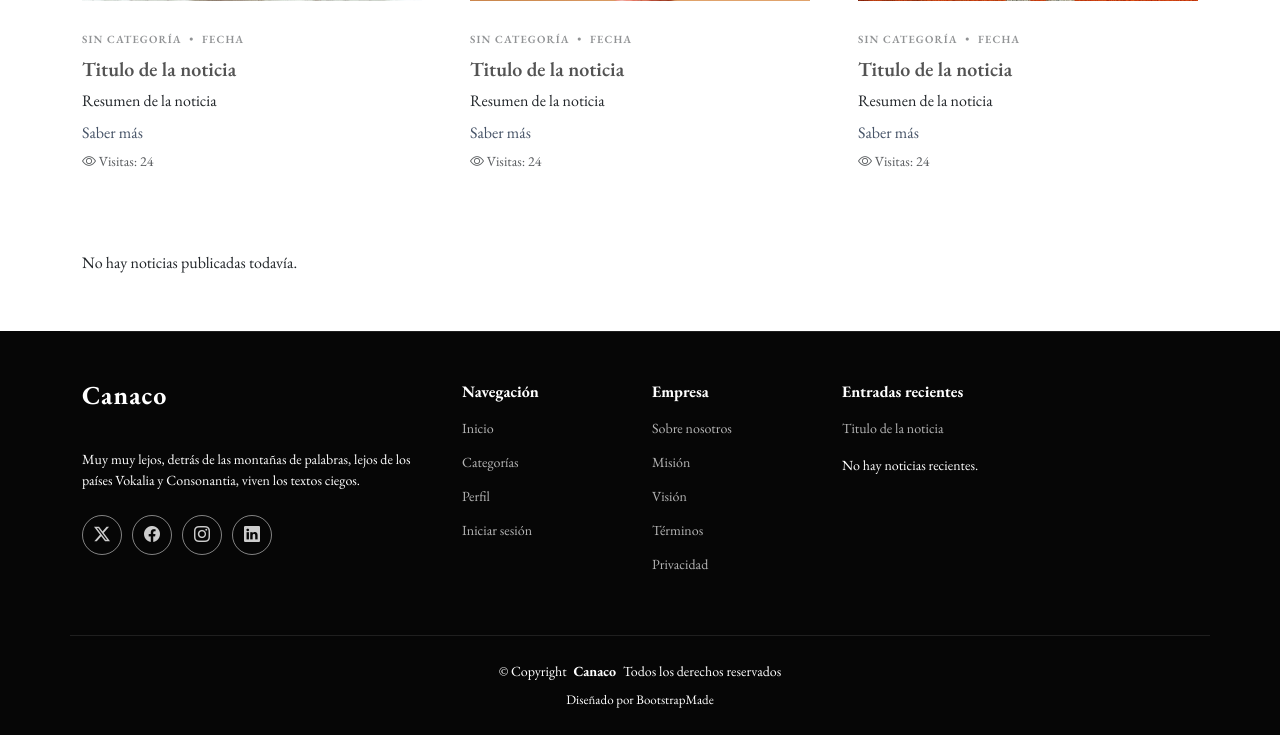
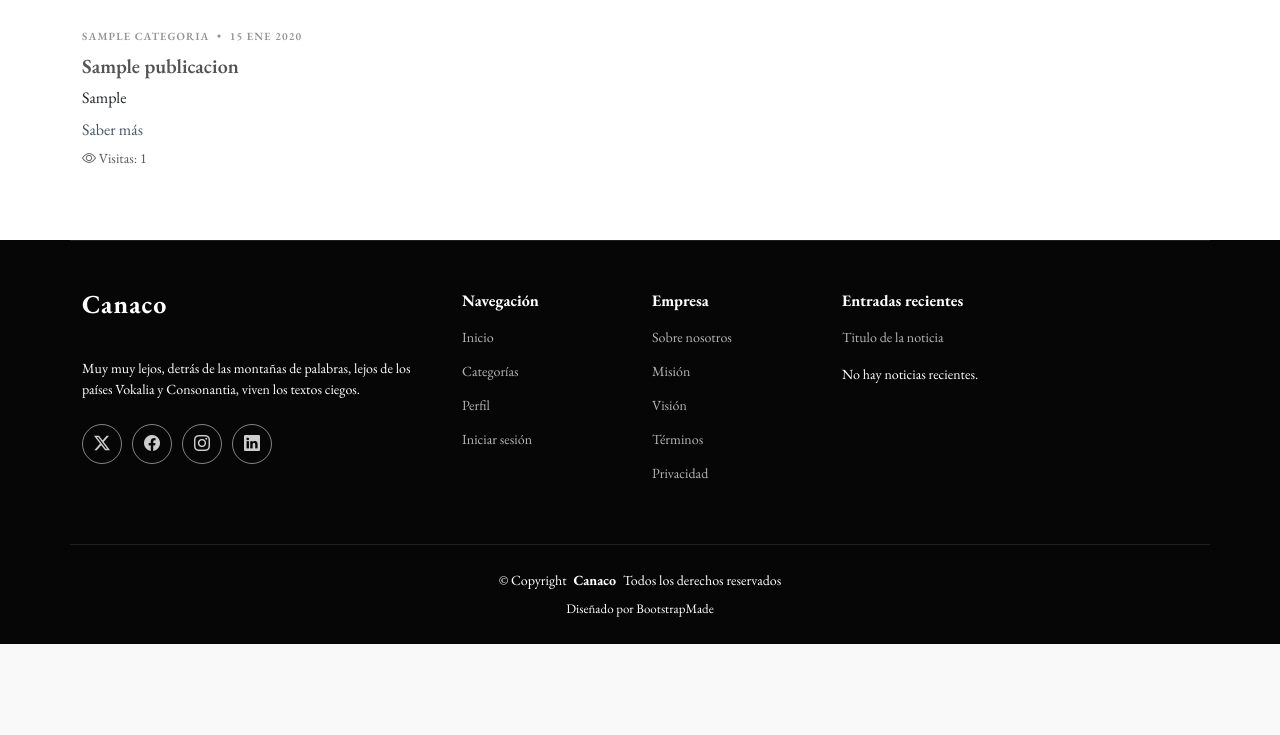
Before and after one commit to Panucho69/conaco, a Django app: page / in a window 1280 px wide. Shown: the part 1040-1775 px from the top of the page. After the commit the page ends 1684 px from the top, so only its background shows below. Run offline with Django 4.2, Linux system fonts and the light colour scheme; tables that the repository leaves empty hold one stand-in row (values such as "Sample post"); some libraries are stand-ins or nearby versions.

Commit message:
Laboratorio 12: inicio y categorías dinámicos
El inicio muestra en el carrusel y en las tarjetas las tres noticias
publicadas más recientes, y la página de categorías lista las noticias
publicadas con filtro por categoría. Ajusta las imágenes subidas por
los usuarios al mismo tamaño en las tarjetas y enlaza 'Todas' en el
menú de categorías.

```diff
--- a/home/templates/home/index.html
+++ b/home/templates/home/index.html
@@ -3,15 +3,16 @@
 {% block title %}Inicio{% endblock %}
 {% block content %}
 
+{% if slider %}
 <!-- Carrusel de noticias destacadas -->
 <section id="slider" class="slider section dark-background">
     <div class="container" data-aos="fade-up" data-aos-delay="100">
         <div class="swiper init-swiper">
             <script type="application/json" class="swiper-config">
                 {
-                    "loop": true,
+                    "rewind": true,
                     "speed": 600,
-                    "autoplay": { "delay": 5000 },
+                    "autoplay": { "delay": 4500 },
                     "slidesPerView": "auto",
                     "centeredSlides": true,
                     "pagination": { "el": ".swiper-pagination", "type": "bullets", "clickable": true },
@@ -20,27 +21,17 @@
             </script>
 
             <div class="swiper-wrapper">
-                <div class="swiper-slide" style="background-image: url('{% static 'img/post-slide-1.jpg' %}');">
+                {% for noticia in slider %}
+                <div class="swiper-slide" style="background-image: url('{% if noticia.imagen_portada %}{{ noticia.imagen_portada.display_url }}{% else %}{% static 'img/post-slide-1.jpg' %}{% endif %}');">
                     <div class="content">
-                        <span class="text-white-50">Fecha de la noticia</span>
-                        <h2><a href="{% url 'home:noticia' %}">Titulo de la noticia</a></h2>
-                        <p>Resumen de la noticia</p>
+                        <span class="text-white-50">{{ noticia.createdat|date:"d M Y" }}</span>
+                        <h2><a href="{% url 'home:noticia_detalle' noticia.id %}">{{ noticia.titulo }}</a></h2>
+                        {% if noticia.resumen %}
+                        <p>{{ noticia.resumen|truncatewords:20 }}</p>
+                        {% endif %}
                     </div>
                 </div>
-                <div class="swiper-slide" style="background-image: url('{% static 'img/post-slide-2.jpg' %}');">
-                    <div class="content">
-                        <span class="text-white-50">Fecha de la noticia</span>
-                        <h2><a href="{% url 'home:noticia' %}">Titulo de la noticia</a></h2>
-                        <p>Resumen de la noticia</p>
-                    </div>
-                </div>
-                <div class="swiper-slide" style="background-image: url('{% static 'img/post-slide-3.jpg' %}');">
-                    <div class="content">
-                        <span class="text-white-50">Fecha de la noticia</span>
-                        <h2><a href="{% url 'home:noticia' %}">Titulo de la noticia</a></h2>
-                        <p>Resumen de la noticia</p>
-                    </div>
-                </div>
+                {% endfor %}
             </div>
 
             <div class="swiper-button-next"></div>
@@ -49,6 +40,7 @@
         </div>
     </div>
 </section>
+{% endif %}
 
 <!-- Noticias recientes -->
 <section id="recent-posts" class="culture-category section">
@@ -62,39 +54,32 @@
 
     <div class="container" data-aos="fade-up" data-aos-delay="100">
         <div class="row g-5">
+            {% for noticia in publicaciones %}
             <div class="col-lg-4">
                 <div class="post-list">
-                    <a href="{% url 'home:noticia' %}"><img src="{% static 'img/post-landscape-1.jpg' %}" alt="titulo" class="img-fluid"></a>
-                    <div class="post-meta"><span class="date">Sin categoría</span> <span class="mx-1">•</span> <span>Fecha</span></div>
-                    <h2 class="mb-2"><a href="{% url 'home:noticia' %}">Titulo de la noticia</a></h2>
-                    <p class="mb-2">Resumen de la noticia</p>
-                    <p class="mb-1"><a href="{% url 'home:noticia' %}">Saber más</a></p>
-                    <small class="text-muted"><i class="bi bi-eye"></i> Visitas: 24</small>
+                    <a href="{% url 'home:noticia_detalle' noticia.id %}">
+                        {% if noticia.imagen_portada %}
+                        <img src="{{ noticia.imagen_portada.display_url }}" alt="{{ noticia.titulo }}" class="img-fluid publication-card-image">
+                        {% else %}
+                        <img src="{% static 'img/post-landscape-1.jpg' %}" alt="{{ noticia.titulo }}" class="img-fluid publication-card-image">
+                        {% endif %}
+                    </a>
+                    <div class="post-meta">
+                        <span class="date">{% if noticia.categoria %}{{ noticia.categoria.nombre }}{% else %}Sin categoría{% endif %}</span>
+                        <span class="mx-1">•</span>
+                        <span>{{ noticia.createdat|date:"d M Y" }}</span>
+                    </div>
+                    <h2 class="mb-2"><a href="{% url 'home:noticia_detalle' noticia.id %}">{{ noticia.titulo }}</a></h2>
+                    <p class="mb-2">{{ noticia.resumen }}</p>
+                    <p class="mb-1"><a href="{% url 'home:noticia_detalle' noticia.id %}">Saber más</a></p>
+                    <small class="text-muted"><i class="bi bi-eye"></i> Visitas: {{ noticia.visitas }}</small>
                 </div>
             </div>
-            <div class="col-lg-4">
-                <div class="post-list">
-                    <a href="{% url 'home:noticia' %}"><img src="{% static 'img/post-landscape-2.jpg' %}" alt="titulo" class="img-fluid"></a>
-                    <div class="post-meta"><span class="date">Sin categoría</span> <span class="mx-1">•</span> <span>Fecha</span></div>
-                    <h2 class="mb-2"><a href="{% url 'home:noticia' %}">Titulo de la noticia</a></h2>
-                    <p class="mb-2">Resumen de la noticia</p>
-                    <p class="mb-1"><a href="{% url 'home:noticia' %}">Saber más</a></p>
-                    <small class="text-muted"><i class="bi bi-eye"></i> Visitas: 24</small>
-                </div>
-            </div>
-            <div class="col-lg-4">
-                <div class="post-list">
-                    <a href="{% url 'home:noticia' %}"><img src="{% static 'img/post-landscape-3.jpg' %}" alt="titulo" class="img-fluid"></a>
-                    <div class="post-meta"><span class="date">Sin categoría</span> <span class="mx-1">•</span> <span>Fecha</span></div>
-                    <h2 class="mb-2"><a href="{% url 'home:noticia' %}">Titulo de la noticia</a></h2>
-                    <p class="mb-2">Resumen de la noticia</p>
-                    <p class="mb-1"><a href="{% url 'home:noticia' %}">Saber más</a></p>
-                    <small class="text-muted"><i class="bi bi-eye"></i> Visitas: 24</small>
-                </div>
-            </div>
+            {% empty %}
             <div class="col-12">
                 <p>No hay noticias publicadas todavía.</p>
             </div>
+            {% endfor %}
         </div>
     </div>
 
--- a/home/templates/partials/header.html
+++ b/home/templates/partials/header.html
@@ -10,9 +10,9 @@
         <nav id="navmenu" class="navmenu">
             <ul>
                 <li><a href="{% url 'home:index' %}" class="{% if current == 'index' %}active{% endif %}">Inicio</a></li>
-                <li class="dropdown"><a href="#" class="{% if current == 'categoria' %}active{% endif %}"><span>Categoría</span> <i class="bi bi-chevron-down toggle-dropdown"></i></a>
+                <li class="dropdown"><a href="#" class="{% if current == 'categoria' or current == 'categoria_detalle' %}active{% endif %}"><span>Categoría</span> <i class="bi bi-chevron-down toggle-dropdown"></i></a>
                     <ul>
-                        <li><a href="">Todas</a></li>
+                        <li><a href="{% url 'home:categoria' %}">Todas</a></li>
                         <li><a href="{% url 'home:categoria' %}">Tecnología</a></li>
                     </ul>
                 </li>
--- a/home/views.py
+++ b/home/views.py
@@ -33,7 +33,13 @@
 # Páginas públicas
 
 def index(request):
-    return render(request, 'home/index.html')
+    publicaciones = Publicacion.objects.filter(
+        estado=Publicacion.ESTADO_PUBLICADO,
+    ).select_related('categoria', 'autor', 'imagen_portada').order_by('-createdat')
+    return render(request, 'home/index.html', {
+        'slider': publicaciones[:3],
+        'publicaciones': publicaciones[:3],
+    })
 
 
 def contactanos(request):
@@ -41,7 +47,18 @@
 
 
 def categoria(request, pk=None):
-    return render(request, 'home/categoria.html')
+    categorias = Categoria.objects.all().order_by('nombre')
+    categoria_actual = get_object_or_404(Categoria, pk=pk) if pk else None
+    publicaciones = Publicacion.objects.filter(estado=Publicacion.ESTADO_PUBLICADO).select_related(
+        'categoria', 'autor', 'imagen_portada',
+    )
+    if categoria_actual:
+        publicaciones = publicaciones.filter(categoria=categoria_actual)
+    return render(request, 'home/categoria.html', {
+        'categorias': categorias,
+        'categoria_actual': categoria_actual,
+        'publicaciones': publicaciones.order_by('-createdat'),
+    })
 
 
 def noticia(request, pk=None):
--- a/static/css/canaco.css
+++ b/static/css/canaco.css
@@ -55,12 +55,26 @@
   color: var(--heading-color);
 }
 
-/* Imágenes de publicaciones */
+/* Imágenes de publicaciones: recortadas al mismo tamaño aunque se suban con otras proporciones */
 .publication-cover-image,
 .publication-gallery-image,
-.sidebar-post-image {
+.sidebar-post-image,
+.publication-card-image,
+.category-post-image {
   object-fit: cover;
   object-position: center;
+}
+
+.publication-card-image,
+.category-post-image {
+  width: 100%;
+  aspect-ratio: 16 / 10;
+}
+
+/* Categoría seleccionada en la lista de categorías */
+.tags-widget ul a.active {
+  background: var(--accent-color);
+  color: var(--contrast-color);
 }
 
 /*--------------------------------------------------------------
```
Also changed, not shown: home/templates/home/categoria.html (+30 -14 lines).
